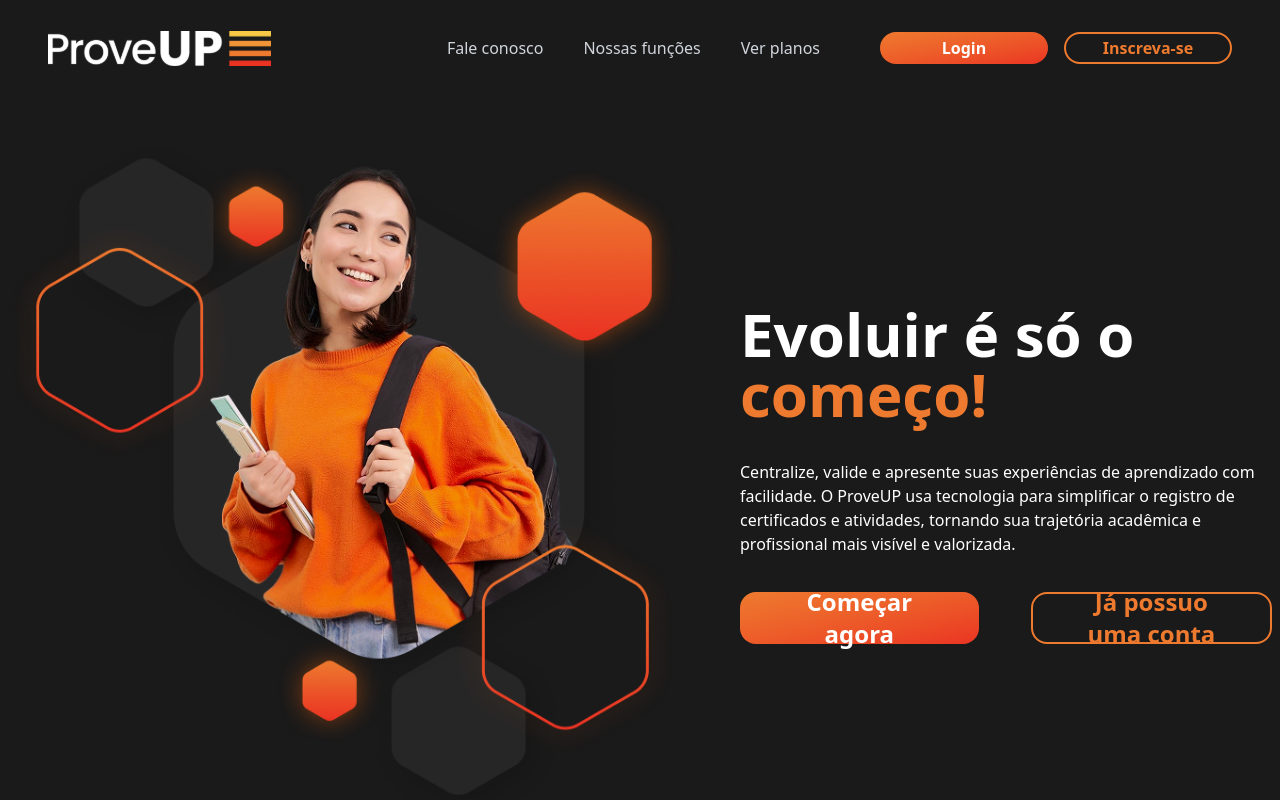
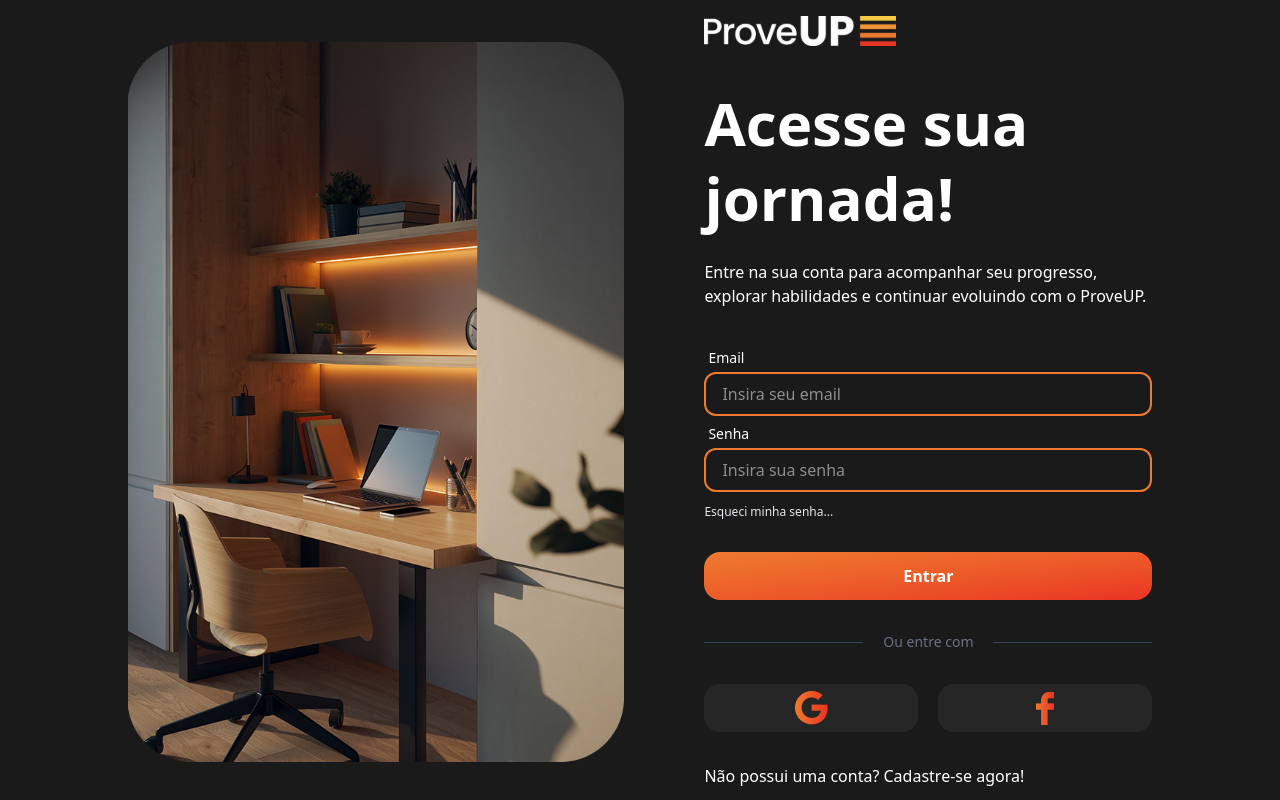
Before and after one commit to Dryynn/ProveUp, a React (Vite) app: page / in a window 1280 px wide. Shown: the top 800 px of the page. Built offline with nearby package versions, Linux system fonts and the light colour scheme.

Commit message:
feat: adiciona validações visuais completas nos formulários de login e cadastro com componente toast

```diff
--- a/src/App.tsx
+++ b/src/App.tsx
@@ -7,13 +7,16 @@
 import { PreQuestionnaire } from "./pages/PreQuestionnaire";
 import { QuestionnairePage } from "./pages/QuestionnairePage";
 import { QuestionnaireResult } from "./pages/QuestionnaireResult";
+import { ToastContainer } from "./components/ui/toast";
 
 
 function App() {
   return (
-    <BrowserRouter>
-      <Routes>
-        <Route path="/" element={<LandingPage />} />
+    <>
+      <ToastContainer />
+      <BrowserRouter>
+        <Routes>
+          <Route path="/" element={<Login />} />
 
         <Route path="/login" element={<Login />} />
         <Route path="/recover-password" element={<RecoverPassword />} />
@@ -25,7 +28,8 @@
         <Route path="/result" element={<QuestionnaireResult />} />
 
       </Routes>
-    </BrowserRouter>
+      </BrowserRouter>
+    </>
   )
 }
 
--- a/src/components/ui/input.tsx
+++ b/src/components/ui/input.tsx
@@ -1,38 +1,45 @@
-import React from "react";
+import React, { InputHTMLAttributes } from "react";
 
-type InputProps = {
+type InputProps = InputHTMLAttributes<HTMLInputElement> & {
     children: React.ReactNode;
     idDaProp: string;
-    placeholder: string;
     variant?: "primary" | "secondary" | "ghost";
     fullWidth?: boolean;
-    className?: string;
+    error?: string;
 }
 
 const variantClasses = {
-    primary: "text-white border-2 border-proveup-orange rounded-xl pl-4 py-2 hover:placeholder:text-transparent transition-all duration-300",
+    primary: "text-white bg-transparent border-2 border-proveup-orange rounded-xl px-4 py-2 hover:placeholder:text-transparent transition-all duration-300 focus:outline-hidden",
     secondary: "",
     ghost: "",
 }
 
-export function Input({
+export const Input = React.forwardRef<HTMLInputElement, InputProps>(({
     children,
     idDaProp = "text",
-    placeholder = "text",
     variant = "primary",
     fullWidth = false,
-    className,
-}: InputProps) {
-    const classes = `
-        ${fullWidth ? "w-full" : "w-sm"}
-        ${variantClasses[variant]}
-        ${className}
-        `;
+    className = "",
+    error,
+    ...props
+}, ref) => {
+    const errorClass = error ? "border-red-500 focus:border-red-500" : "focus:border-proveup-dark-orange";
+
+    // Cleanup spacing and concatenation
+    const baseWidth = fullWidth ? "w-full" : "w-sm";
+    const classes = `${baseWidth} ${variantClasses[variant]} ${errorClass} ${className}`;
 
     return (
-        <>
-            <label htmlFor={idDaProp} className="">{children}</label>
-            <input id={idDaProp} className={classes} placeholder={placeholder} />
-        </>
+        <div className="flex flex-col gap-1 w-full">
+            <label htmlFor={idDaProp} className="text-white text-sm pl-1">{children}</label>
+            <input
+                ref={ref}
+                id={idDaProp}
+                className={classes}
+                {...props}
+            />
+            {error && <span className="text-red-500 text-xs px-1 inline-block min-h-[16px]">{error}</span>}
+        </div>
     );
-}
+});
+Input.displayName = "Input";
--- /dev/null
+++ b/src/components/ui/toast.tsx
@@ -0,0 +1,34 @@
+import { useToastStore } from "../../store/useToastStore";
+
+export function ToastContainer() {
+  const { toasts, removeToast } = useToastStore();
+
+  if (toasts.length === 0) return null;
+
+  return (
+    <div className="fixed bottom-6 right-6 z-50 flex flex-col gap-3">
+      {toasts.map((toast) => {
+        const typeClasses = {
+          success: "bg-green-600 border-green-500",
+          error: "bg-red-600 border-red-500",
+          info: "bg-gray-800 border-proveup-orange",
+        };
+
+        return (
+          <div
+            key={toast.id}
+            className={`min-w-[250px] p-4 flex justify-between items-center text-white border-l-4 rounded-r-lg shadow-xl animate-in slide-in-from-right-10 fade-in duration-300 ${typeClasses[toast.type]}`}
+          >
+            <span className="text-sm font-medium">{toast.message}</span>
+            <button
+                onClick={() => removeToast(toast.id)}
+                className="ml-4 text-white/70 hover:text-white"
+            >
+                ✕
+            </button>
+          </div>
+        );
+      })}
+    </div>
+  );
+}
--- a/src/pages/Login.tsx
+++ b/src/pages/Login.tsx
@@ -1,14 +1,47 @@
+import { useState } from "react";
 import escritorio from "../assets/Intersect.png";
 import google_icon from "../assets/Icons/google_icon.png"
 import logo from "../assets/logo-proveup.svg"
 import facebook_icon from "../assets/Icons/facebook_icon.png"
 import { Button } from "../components/ui/button";
 import { Input } from "../components/ui/input";
-import { Link } from "react-router-dom";
-
-
+import { Link, useNavigate } from "react-router-dom";
+import { useToastStore } from "../store/useToastStore";
 
 export function Login() {
+    const navigate = useNavigate();
+    const addToast = useToastStore((state) => state.addToast);
+
+    const [email, setEmail] = useState("");
+    const [senha, setSenha] = useState("");
+    const [errors, setErrors] = useState<{ email?: string; senha?: string }>({});
+
+    const handleLogin = (e: React.MouseEvent) => {
+        e.preventDefault();
+        const newErrors: { email?: string; senha?: string } = {};
+
+        if (!email) {
+            newErrors.email = "O email é obrigatório.";
+        } else if (!/\S+@\S+\.\S+/.test(email)) {
+            newErrors.email = "Formato de email inválido.";
+        }
+
+        if (!senha) {
+            newErrors.senha = "A senha é obrigatória.";
+        } else if (senha.length < 6) {
+            newErrors.senha = "A senha precisa ter no mínimo 6 caracteres.";
+        }
+
+        setErrors(newErrors);
+
+        if (Object.keys(newErrors).length === 0) {
+            addToast("Login efetuado com sucesso!", "success");
+            navigate("/pre-questionnaire");
+        } else {
+            addToast("Por favor, corrija os erros do formulário.", "error");
+        }
+    };
+
     return (
         <div className="min-h-screen bg-proveup-dark flex flex-row gap-20 items-center justify-center p-4 overflow-x-auto">
 
@@ -30,12 +63,32 @@
                 <p className="pb-10 text-sm lg:text-base">
                     Entre na sua conta para acompanhar seu progresso, <br className="hidden lg:block" />explorar habilidades e continuar evoluindo com o ProveUP.
                 </p>
-                <div className="flex flex-col gap-2 pb-3">
-                    <Input idDaProp="Email" placeholder="Insira seu email" fullWidth>Email</Input>
-                    <Input idDaProp="Senha" placeholder="Insira sua senha" fullWidth>Senha</Input>
-                </div>
+                <form className="flex flex-col gap-2 pb-3" onSubmit={(e) => e.preventDefault()}>
+                    <Input
+                        idDaProp="Email"
+                        placeholder="Insira seu email"
+                        fullWidth
+                        type="email"
+                        value={email}
+                        onChange={(e) => setEmail(e.target.value)}
+                        error={errors.email}
+                    >
+                        Email
+                    </Input>
+                    <Input
+                        idDaProp="Senha"
+                        placeholder="Insira sua senha"
+                        fullWidth
+                        type="password"
+                        value={senha}
+                        onChange={(e) => setSenha(e.target.value)}
+                        error={errors.senha}
+                    >
+                        Senha
+                    </Input>
+                </form>
                 <Link to="/recover-password" style={{ display: 'block', paddingBottom: '2rem' }} className="text-xs text-gray-200 hover:text-gray-400 transition-colors">Esqueci minha senha...</Link>
-                <Button className="mb-8 h-12">Entrar</Button>
+                <Button className="mb-8 h-12" onClick={handleLogin}>Entrar</Button>
 
                 <span className="flex flex-row items-center justify-center text-center gap-5 pb-8">
                     <hr className="w-full border-gray-700" />
--- a/src/pages/RecoverPassword.tsx
+++ b/src/pages/RecoverPassword.tsx
@@ -1,11 +1,38 @@
+import { useState } from "react";
 import { useNavigate } from "react-router-dom";
 import escritorio from "../assets/Intersect.png";
 import logo from "../assets/logo-proveup.svg";
 import { Button } from "../components/ui/button";
 import { Input } from "../components/ui/input";
+import { useToastStore } from "../store/useToastStore";
 
 export function RecoverPassword() {
     const navigate = useNavigate();
+    const addToast = useToastStore((state) => state.addToast);
+
+    const [email, setEmail] = useState("");
+    const [error, setError] = useState<string | undefined>(undefined);
+
+    const handleRecover = (e: React.MouseEvent) => {
+        e.preventDefault();
+
+        let newError: string | undefined = undefined;
+
+        if (!email) {
+            newError = "O email é obrigatório.";
+        } else if (!/\S+@\S+\.\S+/.test(email)) {
+            newError = "Formato de email inválido.";
+        }
+
+        setError(newError);
+
+        if (!newError) {
+            addToast("Link de recuperação enviado (simulação)!", "success");
+            navigate("/login");
+        } else {
+            addToast("Verifique o email informado.", "error");
+        }
+    };
 
     return (
         <div className="min-h-screen bg-proveup-dark flex flex-row gap-20 items-center justify-center p-8 overflow-y-auto">
@@ -22,7 +49,7 @@
             <div className="flex flex-col justify-center max-w-md w-full">
                 <img src={logo} alt="logo prove up" className="w-48 mb-16" />
 
-                <h1 className="text-7xl font-black text-white mb-6">
+                <h1 className="text-7xl text-white mb-6">
                     Recuperar <span className="text-proveup-orange">senha</span>
                 </h1>
 
@@ -31,12 +58,16 @@
                     Você receberá um link para redefinir sua senha.
                 </p>
 
-                <div className="flex flex-col gap-6">
+                <form className="flex flex-col gap-6" onSubmit={(e) => e.preventDefault()}>
                     <div className="flex flex-col">
                         <Input
                             idDaProp="email"
                             placeholder="Insira seu e-mail"
+                            type="email"
                             fullWidth
+                            value={email}
+                            onChange={(e) => setEmail(e.target.value)}
+                            error={error}
                         >
                             E-mail
                         </Input>
@@ -46,6 +77,7 @@
                         <Button
                             variant="primary"
                             className="w-full h-12 text-lg"
+                            onClick={handleRecover}
                         >
                             Enviar link
                         </Button>
@@ -58,7 +90,7 @@
                             Voltar
                         </Button>
                     </div>
-                </div>
+                </form>
             </div>
         </div>
     );
--- a/src/pages/Register.tsx
+++ b/src/pages/Register.tsx
@@ -1,3 +1,4 @@
+import { useState } from "react";
 import { useNavigate, Link } from "react-router-dom";
 import escritorio from "../assets/Intersect.png";
 import logo from "../assets/logo-proveup.svg";
@@ -5,9 +6,63 @@
 import facebook_icon from "../assets/Icons/facebook_icon.png";
 import { Button } from "../components/ui/button";
 import { Input } from "../components/ui/input";
+import { useToastStore } from "../store/useToastStore";
 
 export function Register() {
     const navigate = useNavigate();
+    const addToast = useToastStore((state) => state.addToast);
+
+    const [nome, setNome] = useState("");
+    const [email, setEmail] = useState("");
+    const [senha, setSenha] = useState("");
+    const [confirmarSenha, setConfirmarSenha] = useState("");
+    const [termos, setTermos] = useState(false);
+
+    const [errors, setErrors] = useState<{
+        nome?: string;
+        email?: string;
+        senha?: string;
+        confirmarSenha?: string;
+        termos?: string;
+    }>({});
+
+    const handleRegister = (e: React.MouseEvent) => {
+        e.preventDefault();
+        const newErrors: typeof errors = {};
+
+        if (!nome) newErrors.nome = "Nome é obrigatório.";
+
+        if (!email) {
+            newErrors.email = "O email é obrigatório.";
+        } else if (!/\S+@\S+\.\S+/.test(email)) {
+            newErrors.email = "Formato de email inválido.";
+        }
+
+        if (!senha) {
+            newErrors.senha = "A senha é obrigatória.";
+        } else if (senha.length < 6) {
+            newErrors.senha = "Mínimo 6 caracteres.";
+        }
+
+        if (!confirmarSenha) {
+            newErrors.confirmarSenha = "Confirme sua senha.";
+        } else if (senha !== confirmarSenha) {
+            newErrors.confirmarSenha = "As senhas não coincidem.";
+        }
+
+        if (!termos) {
+            newErrors.termos = "Você precisa aceitar os termos.";
+        }
+
+        setErrors(newErrors);
+
+        if (Object.keys(newErrors).length === 0) {
+            addToast("Cadastro realizado com sucesso!", "success");
+            navigate("/pre-questionnaire");
+        } else {
+            addToast("Revise os campos antes de continuar.", "error");
+        }
+    };
 
     return (
         <div className="min-h-screen bg-proveup-dark flex flex-row gap-20 items-center justify-center p-4 overflow-y-auto">
@@ -36,23 +91,71 @@
                     organizam sua trajetória e destacam suas conquistas.
                 </p>
 
-                <div className="flex flex-col gap-3">
-                    <Input idDaProp="nome" placeholder="Insira seu nome completo" fullWidth>Nome completo</Input>
-                    <Input idDaProp="email" placeholder="Insira seu e-mail" fullWidth>E-mail</Input>
-                    <Input idDaProp="senha" placeholder="Insira sua senha" fullWidth>Senha</Input>
-                    <Input idDaProp="confirmar-senha" placeholder="Confirme sua nova senha" fullWidth>Confirmação de senha</Input>
+                <form className="flex flex-col gap-3" onSubmit={(e) => e.preventDefault()}>
+                    <Input
+                        idDaProp="nome"
+                        placeholder="Insira seu nome completo"
+                        fullWidth
+                        value={nome}
+                        onChange={(e) => setNome(e.target.value)}
+                        error={errors.nome}
+                    >
+                        Nome completo
+                    </Input>
+                    <Input
+                        idDaProp="email"
+                        placeholder="Insira seu e-mail"
+                        fullWidth
+                        type="email"
+                        value={email}
+                        onChange={(e) => setEmail(e.target.value)}
+                        error={errors.email}
+                    >
+                        E-mail
+                    </Input>
+                    <Input
+                        idDaProp="senha"
+                        placeholder="Insira sua senha"
+                        fullWidth
+                        type="password"
+                        value={senha}
+                        onChange={(e) => setSenha(e.target.value)}
+                        error={errors.senha}
+                    >
+                        Senha
+                    </Input>
+                    <Input
+                        idDaProp="confirmar-senha"
+                        placeholder="Confirme sua nova senha"
+                        fullWidth
+                        type="password"
+                        value={confirmarSenha}
+                        onChange={(e) => setConfirmarSenha(e.target.value)}
+                        error={errors.confirmarSenha}
+                    >
+                        Confirmação de senha
+                    </Input>
 
-                    <div className="flex items-center gap-2 py-2">
-                        <input type="checkbox" id="terms" className="w-4 h-4 accent-proveup-orange bg-[#262626] border-none rounded" />
-                        <label htmlFor="terms" className="text-xs text-gray-400">
-                            Concordo com os <span className="text-white underline cursor-pointer">termos e política de privacidade</span>
-                        </label>
+                    <div className="flex flex-col gap-1 py-1">
+                        <div className="flex items-center gap-2">
+                            <input
+                                type="checkbox"
+                                id="terms"
+                                className="w-4 h-4 accent-proveup-orange bg-[#262626] border-none rounded cursor-pointer"
+                                checked={termos}
+                                onChange={(e) => setTermos(e.target.checked)}
+                            />
+                            <label htmlFor="terms" className="text-xs text-gray-400">
+                                Concordo com os <span className="text-white underline cursor-pointer hover:text-proveup-orange">termos e política de privacidade</span>
+                            </label>
+                        </div>
+                        {errors.termos && <span className="text-red-500 text-xs px-1">{errors.termos}</span>}
                     </div>
 
                     <Button
                         variant="primary"
                         className="w-full h-12 text-lg mt-2"
-                        onClick={() => navigate("/pre-questionnaire")}
+                        onClick={handleRegister}
                     >
                         Avançar
                     </Button>
@@ -75,7 +178,7 @@
                     <p className="text-center text-white">
                         Já possui uma conta? <Link to="/login" className="font-medium hover:text-proveup-orange transition-colors">Faça seu login</Link>
                     </p>
-                </div>
+                </form>
             </div>
         </div>
     );
--- /dev/null
+++ b/src/store/useToastStore.ts
@@ -0,0 +1,29 @@
+import { create } from 'zustand';
+
+export type ToastType = 'success' | 'error' | 'info';
+
+export interface ToastMessage {
+  id: string;
+  message: string;
+  type: ToastType;
+}
+
+interface ToastStore {
+  toasts: ToastMessage[];
+  addToast: (message: string, type?: ToastType) => void;
+  removeToast: (id: string) => void;
+}
+
+export const useToastStore = create<ToastStore>((set) => ({
+  toasts: [],
+  addToast: (message, type = 'info') => {
+    const id = Date.now().toString();
+    set((state) => ({ toasts: [...state.toasts, { id, message, type }] }));
+
+    setTimeout(() => {
+      set((state) => ({ toasts: state.toasts.filter(t => t.id !== id) }));
+    }, 4000); // Exibe por 4 segundos
+  },
+  removeToast: (id) =>
+    set((state) => ({ toasts: state.toasts.filter(t => t.id !== id) })),
+}));
```
Also changed, not shown: src/components/LikertScale.tsx (+8 -3 lines), src/pages/QuestionnairePage.tsx (+16 -1 lines).
